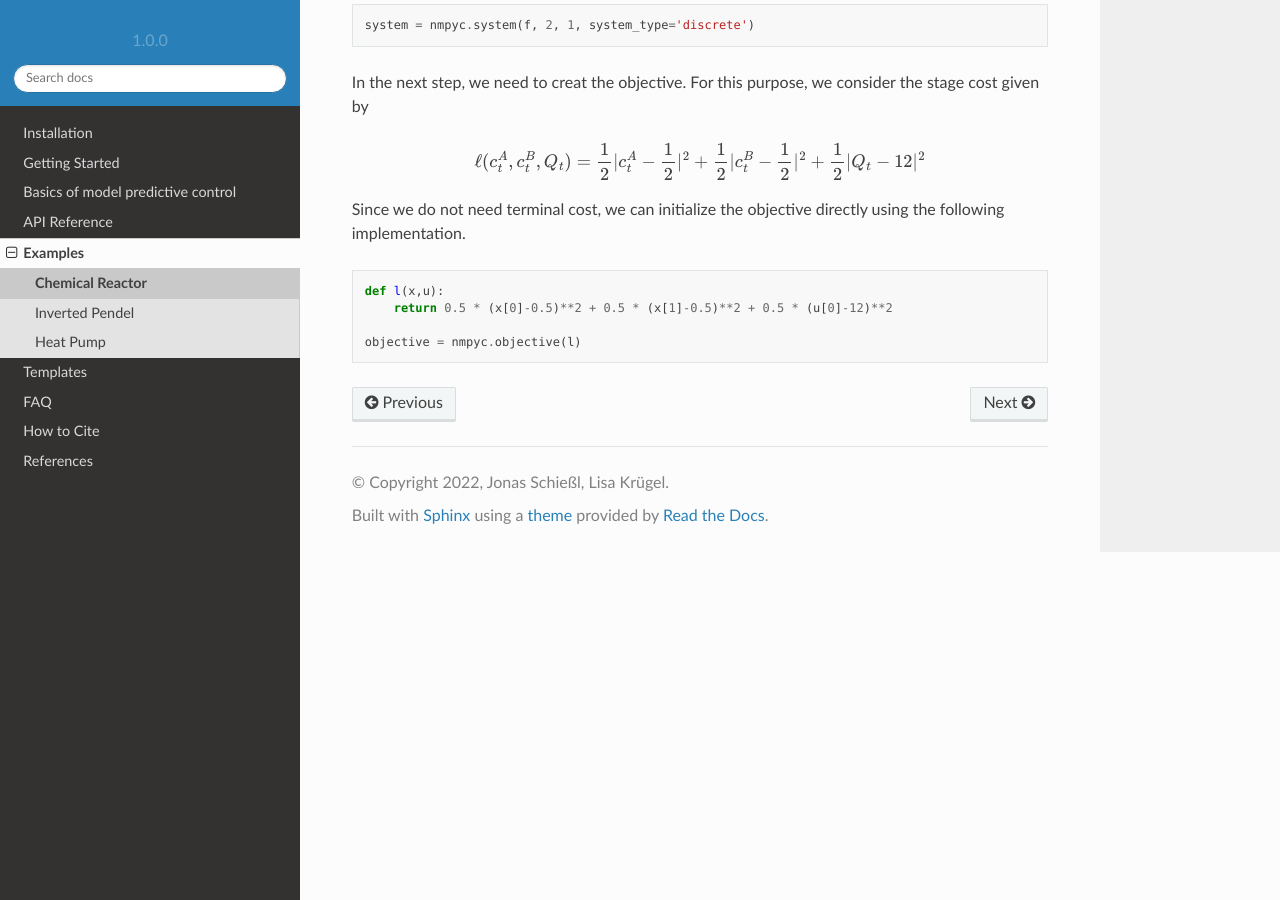
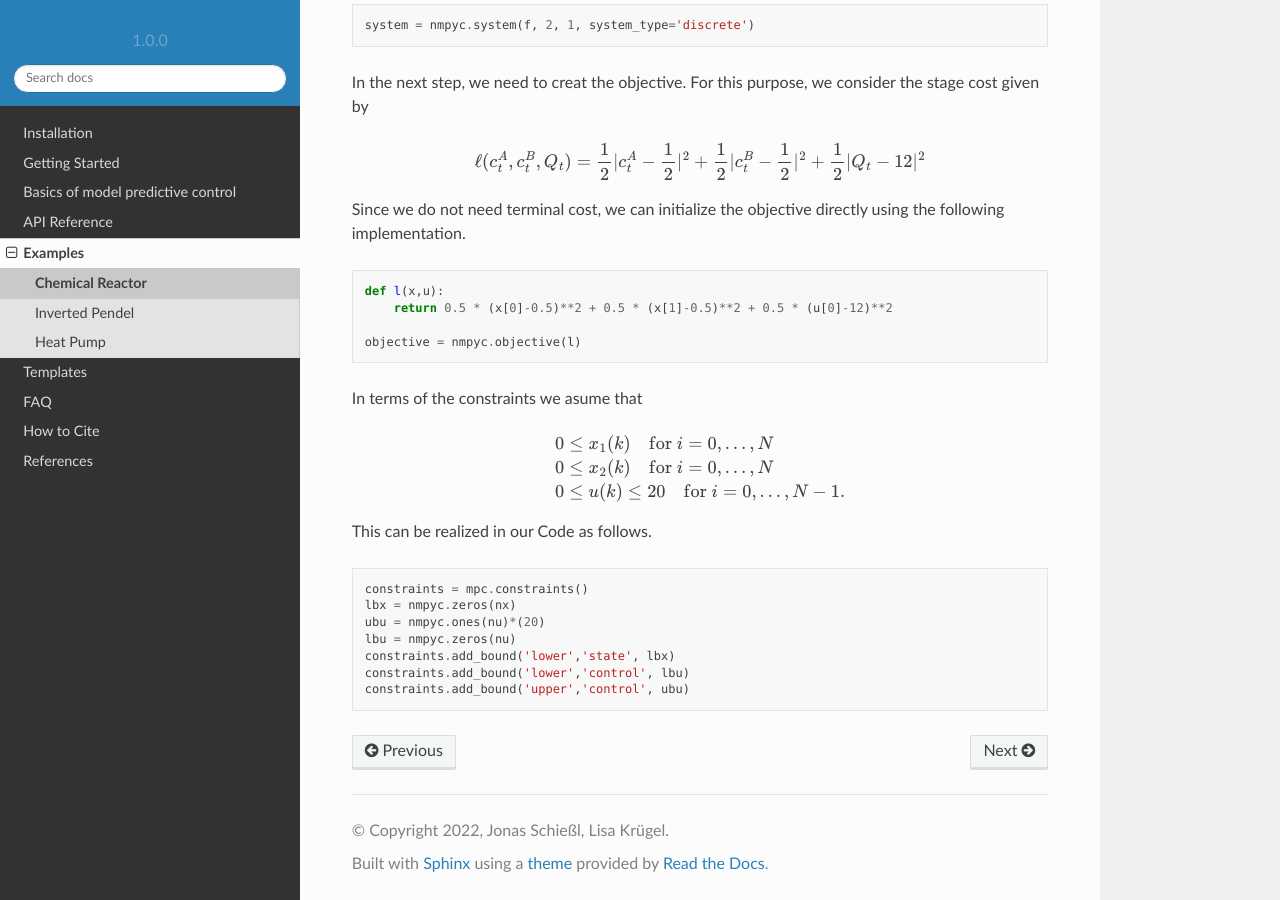
Before and after one commit to nMPyC/nmpyc, a Sphinx documentation site: the page built from docs/source/example/reactor.rst, in a window 1280 px wide and 900 px high, scrolled down 1166 px. Built offline with Sphinx 7.4.7 and the Read the Docs theme 2.0.0, drawn with Linux system fonts in a browser that asks for light colours; cross-references to code outside the pages are shown as plain code.

Commit message:
Update reactor.rst

```diff
--- a/docs/source/example/reactor.rst
+++ b/docs/source/example/reactor.rst
@@ -76,3 +76,23 @@ Since we do not need terminal cost, we can initialize the objective directly usi
        return 0.5 * (x[0]-0.5)**2 + 0.5 * (x[1]-0.5)**2 + 0.5 * (u[0]-12)**2
 
    objective = nmpyc.objective(l)
+
+In terms of the constraints we asume that
+
+.. math::
+
+   0 &\leq x_1(k) \quad \text{for } i=0,\ldots,N \\
+   0 &\leq x_2(k) \quad \text{for } i=0,\ldots,N \\
+   0 &\leq u(k) \leq 20 \quad \text{for } i=0,\ldots,N-1.
+
+This can be realized in our Code as follows.
+
+.. code-block:: python
+
+   constraints = mpc.constraints()
+   lbx = nmpyc.zeros(nx)
+   ubu = nmpyc.ones(nu)*(20)
+   lbu = nmpyc.zeros(nu)
+   constraints.add_bound('lower','state', lbx)
+   constraints.add_bound('lower','control', lbu)
+   constraints.add_bound('upper','control', ubu)
```
